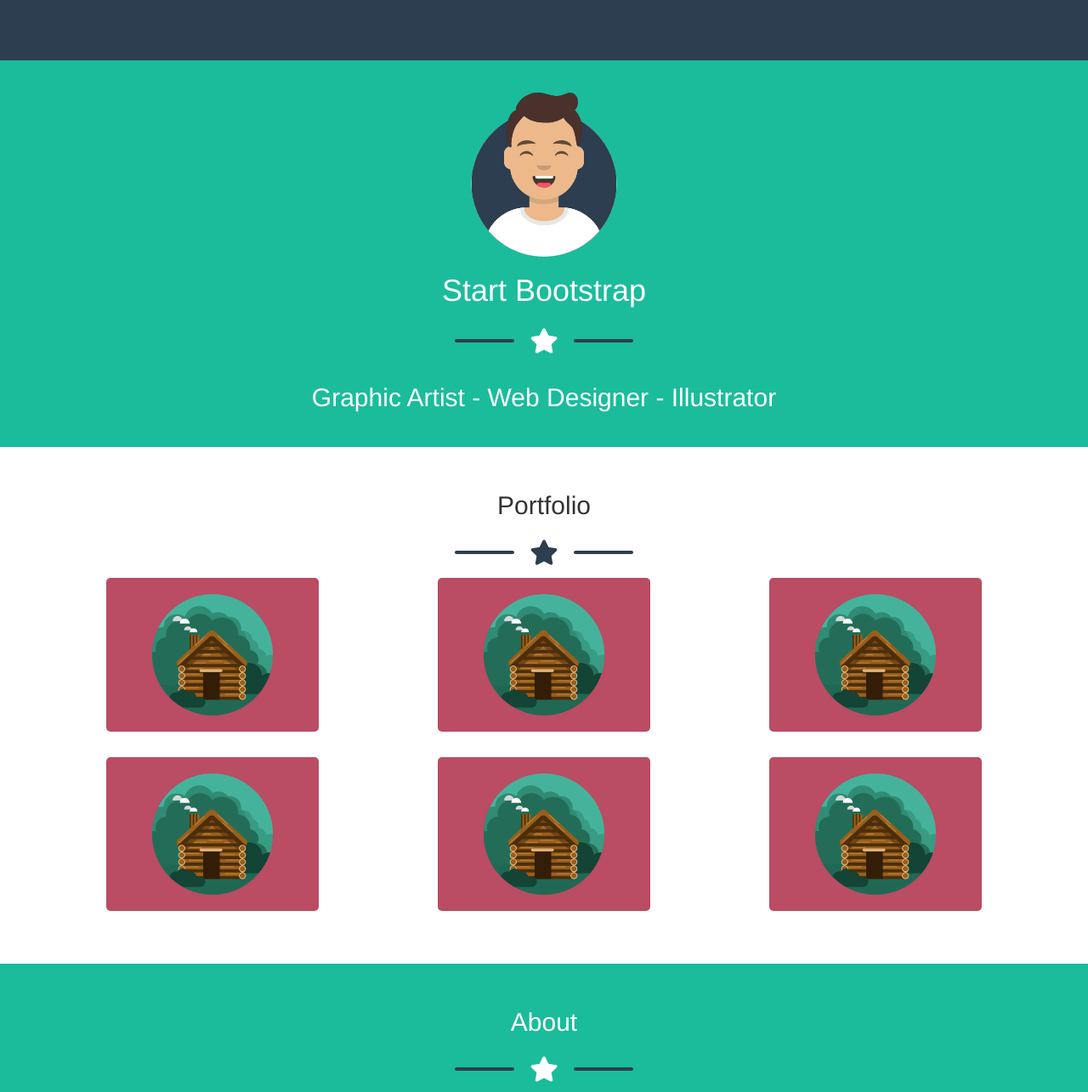
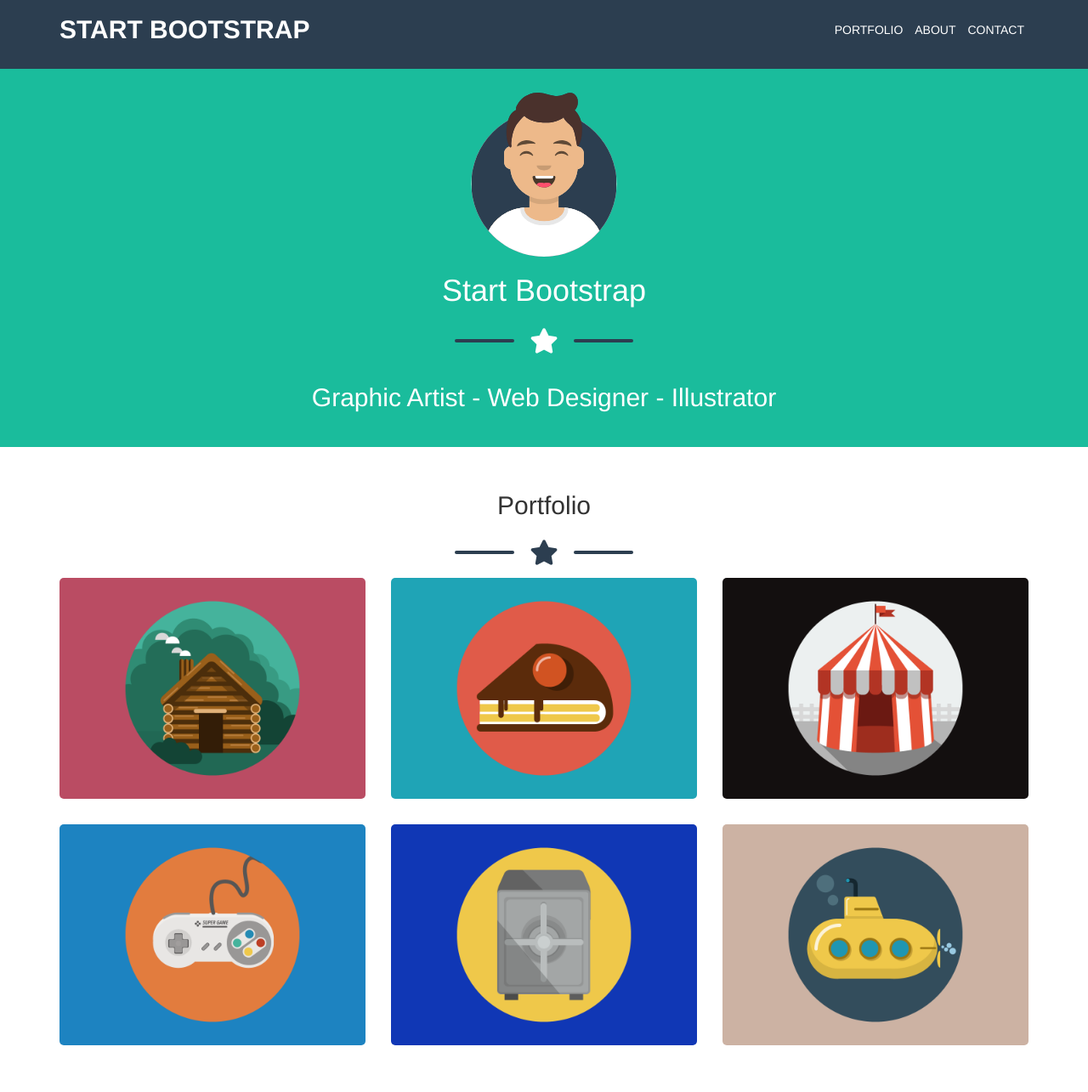
Before and after one commit to francesca-campana/html-css-bootstrap-freelancer, a plain HTML site: page index.html in a window 1280 px wide. Shown: the top 1285 px of the page at 85% size. Drawn offline with nearby package versions, Linux system fonts and the light colour scheme.

Commit message:
Milestone 2 wip

```diff
--- a/css/style.css
+++ b/css/style.css
@@ -4,6 +4,10 @@ body {
 }
 section {
   padding: 32px 0;
+}
+a {
+  text-decoration: none;
+  color: white;
 }
 /* Elemets */
 
@@ -50,9 +54,22 @@ section {
 /* Components */
 
 /* Navbar */
+
 .ms_navbar {
   background-color: #2c3e50;
-  padding-top: 70px;
+  color:white;
+  color: white;
+  line-height: 70px;
+  text-transform: uppercase;
+}
+
+.logo {
+  font-size: 30px;
+  color: white;
+  font-weight: bold;
+}
+.burger {
+  font-size: 20px;
 }
 /* Fine Navbar */
 
@@ -63,24 +80,27 @@ section {
   color: white;
   padding: 32px 0;
 }
-.ms_avatar img{
+
+.ms_avatar > img{
   height: 200px;
 }
 
 /* Fine Jumbotron */
 
 /* Portfolio */
-.ms_portfolio-item img {
-  /* background-color: #ba4b63; */
-  /* height: 388px; */
-  width: 250px;
-  border-radius: 5px;
+.ms_portfolio-item {
   margin-bottom: 30px;
+}
+
+.ms_portfolio-item > img {
+    width: 100%;
+    border-radius: 5px;
 }
 
 .ms_portfolio {
    text-align: center;
 }
+
 /* Fine Portfolio */
 
 /* About */
@@ -105,11 +125,17 @@ footer .company_credits {
   padding: 30px 0;
 }
 
+.company_credits p {
+  margin-bottom: 0;
+}
 /* Fine Footer */
 
 /* Media Query */
-@media screen and (min-width: 768px) {
-  .ms_jumbotron {
+@media screen and (max-width: 768px) {
+  /* .ms_jumbotron {
     padding-top: 40px 0;
+  } */
+  .logo {
+    font-size: 15px;
   }
 }
--- a/index.html
+++ b/index.html
@@ -14,8 +14,25 @@
       <!-- Navbar -->
       <nav class="navbar navbar-fixed-top ms_navbar">
         <div class="container">
+          <div class="row">
+            <div class="col-xs-6 text-left">
+              <a class="logo" href="">start bootstrap</a>
+            </div>
+            <div class="col-xs-6 text-right">
+              <div class="hidden-xs">
+                <ul class="list-inline">
+                  <li><a href="#">portfolio</a></li>
+                  <li><a href="#">about</a> </li>
+                  <li><a href="#">contact</a> </li>
+                </ul>
+              </div>
+              <div class="visible-xs-block">
+                  <a href=""><i class="fas fa-bars burger"></i></a>
+              </div>
+            </div>
+          </div>
         </div>
-      </nav>
+            </nav>
       <!-- Fine Navbar -->
     </header>
     <main>
@@ -60,33 +77,31 @@
 
             <div class="col-xs-12 col-md-6 col-lg-4">
               <div class="ms_portfolio-item">
-                <img src="img/cabin.png" alt="">
+                <img src="img/cake.png" alt="">
               </div>
             </div>
 
             <div class="col-xs-12 col-md-6 col-lg-4">
               <div class="ms_portfolio-item">
-                <img src="img/cabin.png" alt="">
-              </div>
-            </div>
-          </div>
-
-          <div class="row">
-            <div class="col-xs-12 col-md-6 col-lg-4">
-              <div class="ms_portfolio-item">
-                <img src="img/cabin.png" alt="">
+                <img src="img/circus.png" alt="">
               </div>
             </div>
 
             <div class="col-xs-12 col-md-6 col-lg-4">
               <div class="ms_portfolio-item">
-                <img src="img/cabin.png" alt="">
+                <img src="img/game.png" alt="">
               </div>
             </div>
 
             <div class="col-xs-12 col-md-6 col-lg-4">
               <div class="ms_portfolio-item">
-                <img src="img/cabin.png" alt="">
+                <img src="img/safe.png" alt="">
+              </div>
+            </div>
+
+            <div class="col-xs-12 col-md-6 col-lg-4">
+              <div class="ms_portfolio-item">
+                <img src="img/submarine.png" alt="">
               </div>
             </div>
 
@@ -200,7 +215,7 @@
       <!-- Company Credits -->
       <div class="company_credits">
         <div class="container">
-          <span>Copyright © Your Website 2020</span>
+          <p>Copyright © Your Website 2020</p>
 
         </div>
 
```
